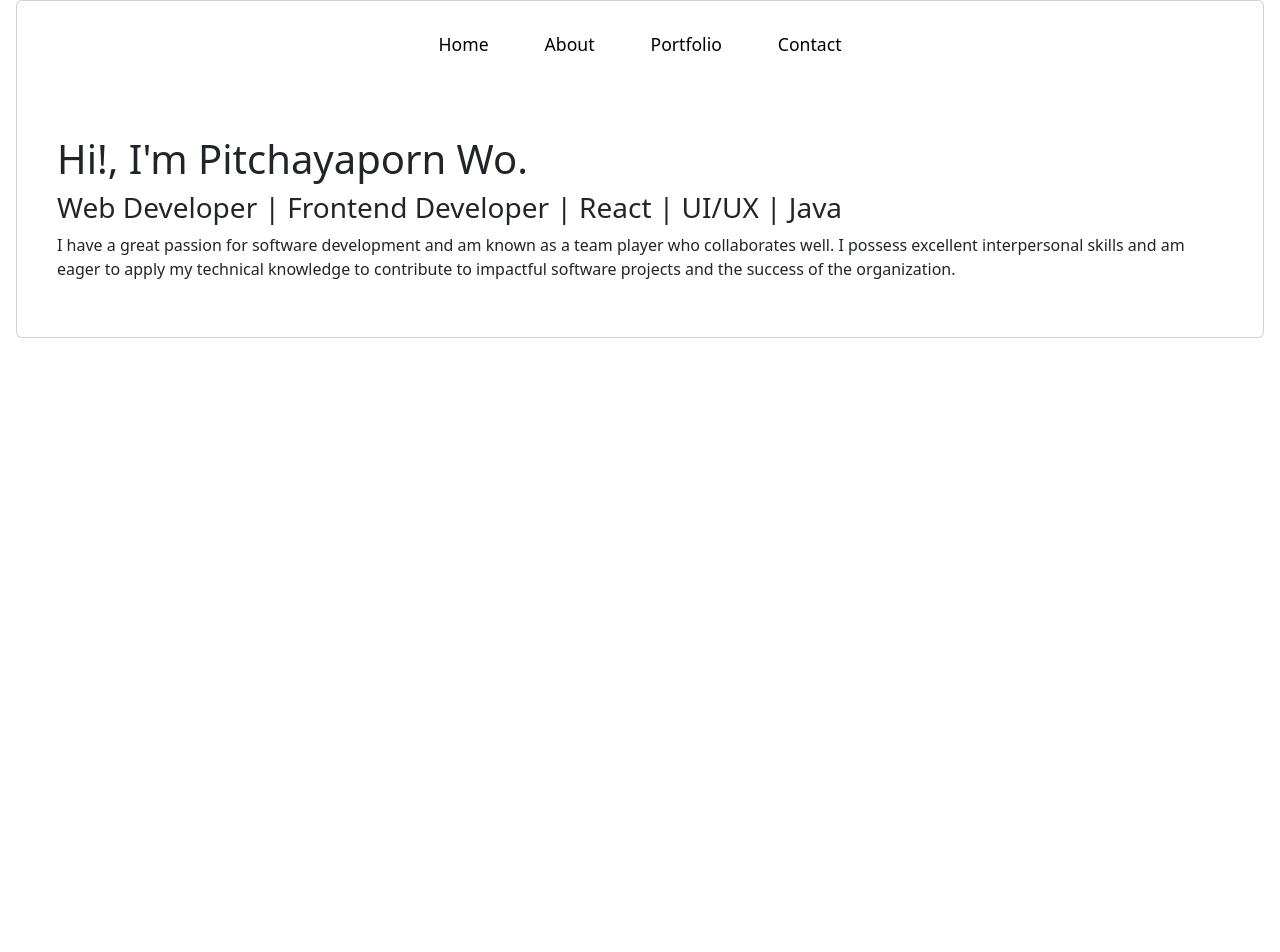
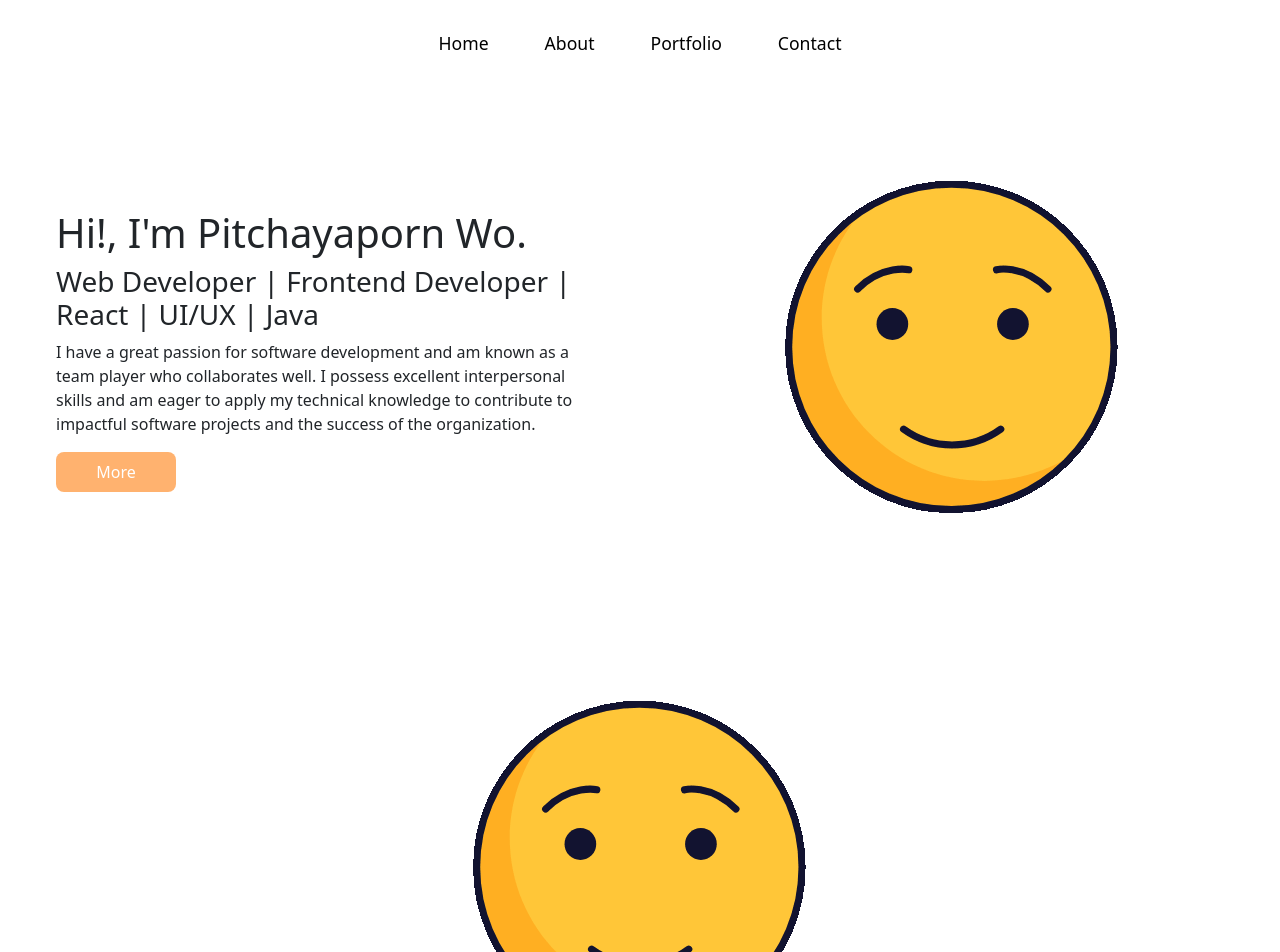
Before and after one commit to baibaiby01/Web-Profile, a React (Vite) app: page / in a window 1280 px wide. Shown: the top 952 px of the page. Before the commit the page ends 800 px from the top, so only its background shows below. Built offline with nearby package versions, Linux system fonts and the light colour scheme.

Commit message:
Initial commit

```diff
--- a/src/App.css
+++ b/src/App.css
@@ -54,10 +54,8 @@ body {
   flex: 1 1 100%;
   padding: 10px;
   display: flex;
-  flex-direction: column;
   gap: 1.5rem;
   display: flex;
-  flex-direction: column;
   justify-content: center;
   align-items: center;
   padding: 20px;
@@ -116,3 +114,26 @@ body {
   text-decoration: none;
   transition: all 0.2s ease-in-out;
 }
+.hero-section {
+  display: flex;
+  align-items: center;
+  justify-content: space-between;
+  padding: 2em;
+  gap: 2em;
+}
+
+.hero-left {
+  flex: 1;
+}
+
+.hero-right {
+  flex: 1;
+  display: flex;
+  justify-content: center;
+}
+
+.hero-right img {
+  max-width: 100%;
+  height: auto;
+  border-radius: 10px;
+}
--- a/src/App.tsx
+++ b/src/App.tsx
@@ -23,6 +23,7 @@ const App: React.FC = () => {
           <Link to="/about" className="link-button">About</Link>
           <Link to="/portfolio" className="link-button">Portfolio</Link>
           <Link to="/contact" className="link-button">Contact</Link>
+
           </Stack>
         </div>
       </div>
--- a/src/Home.tsx
+++ b/src/Home.tsx
@@ -2,12 +2,14 @@ import React from "react";
 import { Link } from 'react-router-dom';
 import Stack from '@mui/material/Stack';
 import { motion } from "framer-motion";
+import smaile from './photo/smile.gif';
+import Box from '@mui/material/Box';
 const Home: React.FC = () => {
 
 
   return (
-    <div className="wrapper">
-      <div className="card">
+    <div>
+      <div >
          <div className="app-container">
           {/* <div className="box">Box ด้านบน</div> */}
 
@@ -24,19 +26,67 @@ const Home: React.FC = () => {
 
           {/* <div className="box3">Box ด้านล่าง</div> */}
         </div>
-        <motion.div
+        <div style={{ display: 'flex', justifyContent: 'space-between', alignItems: 'center' }}>
+           <motion.div
             initial={{ x: 300, opacity: 0 }}
             animate={{ x: 0, opacity: 1 }}
             exit={{ x: -300, opacity: 0 }}
             transition={{ duration: 1 }}
-            style={{ padding: '40px', textAlign: 'left' }}
+            style={{ padding: '40px', textAlign: 'left', flex: 1 }}
           >
             <h1 className="text-lg text-gray-500 mt-2">Hi!, I'm Pitchayaporn Wo.</h1>
                 <h3 className="text-lg text-gray-500 mt-2">Web Developer | Frontend Developer | React | UI/UX | Java</h3>
                 <p className="text-lg text-gray-500 mt-2">I have a great passion for software development and am known as a team player who collaborates well.
                     I possess excellent interpersonal skills and am eager to apply my technical knowledge to contribute
                     to impactful software projects and the success of the organization.</p>
+              <Box
+                sx={{
+                  width: 120,
+                  backgroundColor: '#FFB26F',
+                  padding: 1,
+                  textAlign: 'center',
+                  borderRadius: 2,
+                }}
+              >
+                <Link to="/about" style={{ textDecoration: 'none', color: 'white' }}>
+                  More
+                </Link>
+              </Box>
+
           </motion.div>
+          <motion.div
+            initial={{ x: 300, opacity: 0 }}
+            animate={{ x: 0, opacity: 1 }}
+            exit={{ x: -300, opacity: 0 }}
+            transition={{ duration: 1 }}
+            style={{ padding: '40px', textAlign: 'center', flex: 1 }}
+          >
+                 <div className="box2">
+            <div className="d-inline-flex gap-2">
+                <div className="hero-right">
+                  <img src={smaile} alt="Pitchayaporn Wo" />
+                </div>
+            </div>
+          </div>
+          </motion.div>
+        </div>
+       <div>
+         <motion.div
+            initial={{ x: 300, opacity: 0 }}
+            animate={{ x: 0, opacity: 1 }}
+            exit={{ x: -300, opacity: 0 }}
+            transition={{ duration: 3 }}
+            style={{ padding: '40px', textAlign: 'center', flex: 1 }}
+          >
+                 <div className="box2">
+            <div className="d-inline-flex gap-2">
+                <div className="hero-right">
+                  <img src={smaile} alt="Pitchayaporn Wo" />
+                </div>
+            </div>
+          </div>
+          </motion.div>
+       </div>
 
 
       </div>
```
Also changed, not shown: src/more.tsx (added), src/photo/smile.gif (added).
